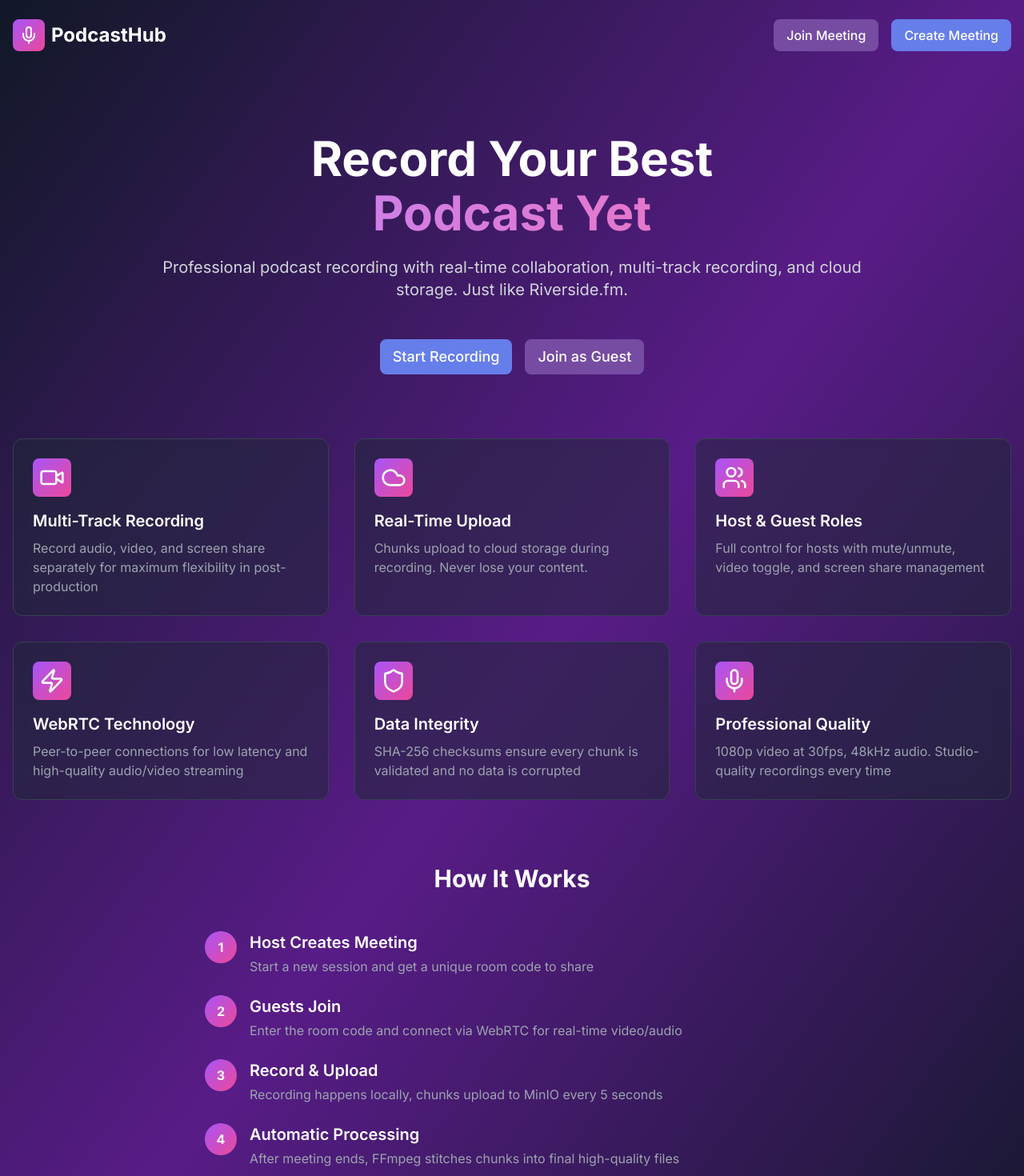
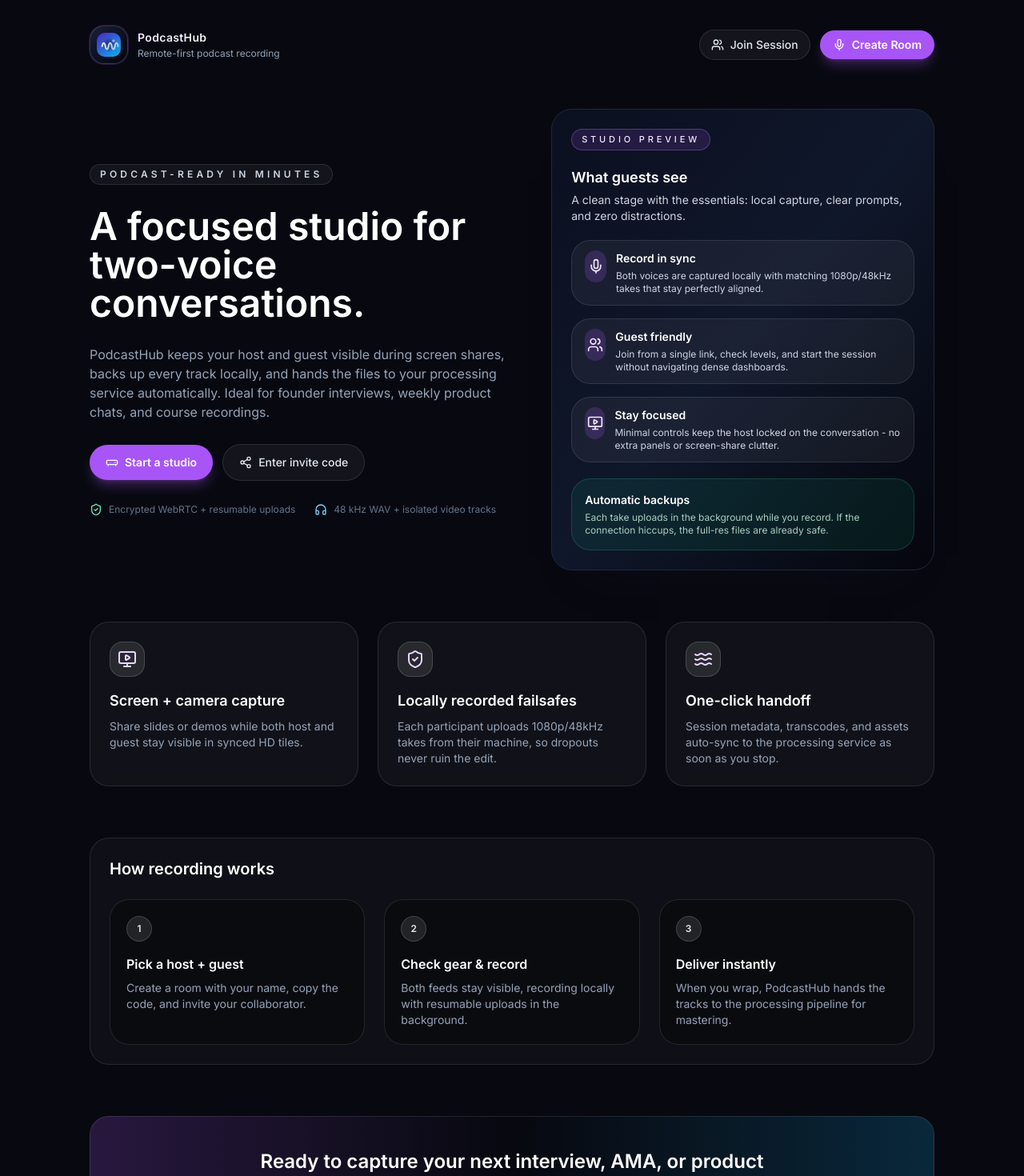
Before and after one commit to abhi-kakadiya/PodcastHub, a Next.js app in the folder podcast-frontend/: page / in a window 1280 px wide. Shown: the top 1470 px of the page at 80% size. Built offline with nearby package versions, Linux system fonts and the light colour scheme.

Commit message:
Polish hero preview and header branding

```diff
--- a/podcast-frontend/src/app/page.tsx
+++ b/podcast-frontend/src/app/page.tsx
@@ -1,173 +1,234 @@
-'use client';
+"use client";
 
-import { useRouter } from 'next/navigation';
-import { Mic, Video, Users, Zap, Shield, Cloud } from 'lucide-react';
+import { useRouter } from "next/navigation";
+import {
+  Mic,
+  Users,
+  Share2,
+  MonitorPlay,
+  ShieldCheck,
+  Waves,
+  RadioReceiver,
+  Headphones,
+} from "lucide-react";
+import { Logo } from "@/components/logo";
+
+const features = [
+  {
+    icon: <MonitorPlay className="h-6 w-6" />,
+    title: "Screen + camera capture",
+    copy: "Share slides or demos while both host and guest stay visible in synced HD tiles.",
+  },
+  {
+    icon: <ShieldCheck className="h-6 w-6" />,
+    title: "Locally recorded failsafes",
+    copy: "Each participant uploads 1080p/48kHz takes from their machine, so dropouts never ruin the edit.",
+  },
+  {
+    icon: <Waves className="h-6 w-6" />,
+    title: "One-click handoff",
+    copy: "Session metadata, transcodes, and assets auto-sync to the processing service as soon as you stop.",
+  },
+];
+
+const workflow = [
+  {
+    title: "Pick a host + guest",
+    detail: "Create a room with your name, copy the code, and invite your collaborator.",
+  },
+  {
+    title: "Check gear & record",
+    detail: "Both feeds stay visible, recording locally with resumable uploads in the background.",
+  },
+  {
+    title: "Deliver instantly",
+    detail: "When you wrap, PodcastHub hands the tracks to the processing pipeline for mastering.",
+  },
+];
+
+const previewHighlights = [
+  {
+    icon: <Mic className="h-5 w-5" />,
+    title: "Record in sync",
+    detail: "Both voices are captured locally with matching 1080p/48kHz takes that stay perfectly aligned.",
+  },
+  {
+    icon: <Users className="h-5 w-5" />,
+    title: "Guest friendly",
+    detail: "Join from a single link, check levels, and start the session without navigating dense dashboards.",
+  },
+  {
+    icon: <MonitorPlay className="h-5 w-5" />,
+    title: "Stay focused",
+    detail: "Minimal controls keep the host locked on the conversation - no extra panels or screen-share clutter.",
+  },
+];
+
+const HeroPreview = () => (
+  <div className="rounded-[26px] border border-white/12 bg-gradient-to-br from-[#0b1020] via-[#0f172a] to-[#05060d] p-6 shadow-[0_35px_55px_-52px_rgba(12,17,30,0.85)] transition duration-500 ease-out hover:-translate-y-[2px] hover:shadow-[0_28px_55px_-38px_rgba(120,131,255,0.45)]">
+    <div className="flex flex-col gap-5 text-slate-300">
+      <span className="inline-flex w-fit items-center gap-2 rounded-full border border-purple-400/30 bg-purple-500/15 px-3 py-1 text-[11px] font-medium uppercase tracking-[0.35em] text-purple-100">
+        Studio preview
+      </span>
+      <div>
+        <h3 className="text-lg font-semibold text-white">What guests see</h3>
+        <p className="mt-1 text-sm">
+          A clean stage with the essentials: local capture, clear prompts, and zero distractions.
+        </p>
+      </div>
+      <div className="flex flex-col gap-4">
+        {previewHighlights.map((item) => (
+          <div
+            key={item.title}
+            className="flex items-start gap-3 rounded-3xl border border-white/10 bg-white/5 px-4 py-3 transition hover:border-white/20"
+          >
+            <div className="flex h-10 w-10 items-center justify-center rounded-2xl bg-purple-500/20 text-purple-100">
+              {item.icon}
+            </div>
+            <div>
+              <p className="text-sm font-semibold text-white">{item.title}</p>
+              <p className="mt-1 text-xs">{item.detail}</p>
+            </div>
+          </div>
+        ))}
+      </div>
+      <div className="rounded-3xl border border-emerald-400/20 bg-emerald-500/10 px-4 py-4 text-xs text-emerald-100">
+        <p className="text-sm font-semibold text-white">Automatic backups</p>
+        <p className="mt-1 text-emerald-100/80">
+          Each take uploads in the background while you record. If the connection hiccups, the full-res files are already safe.
+        </p>
+      </div>
+    </div>
+  </div>
+);
 
 export default function Home() {
   const router = useRouter();
 
   return (
-    <div className="min-h-screen bg-gradient-to-br from-gray-900 via-purple-900 to-gray-900">
-      {/* Header */}
-      <header className="container mx-auto px-4 py-6">
-        <nav className="flex items-center justify-between">
-          <div className="flex items-center gap-2">
-            <div className="w-10 h-10 rounded-lg bg-gradient-to-br from-purple-500 to-pink-500 flex items-center justify-center">
-              <Mic className="w-6 h-6 text-white" />
-            </div>
-            <span className="text-2xl font-bold text-white">PodcastHub</span>
-          </div>
-          <div className="flex gap-4">
+    <div className="min-h-screen bg-[#080910] text-slate-100">
+      <div className="mx-auto flex min-h-screen w-full max-w-6xl flex-col px-4 pb-20 pt-8 sm:px-6 lg:px-12">
+        <header className="flex flex-wrap items-center justify-between gap-4">
+          <Logo subtitle="Remote-first podcast recording" />
+          <div className="flex flex-wrap items-center gap-3">
             <button
-              onClick={() => router.push('/join')}
-              className="btn btn-secondary"
+              onClick={() => router.push("/join")}
+              className="inline-flex items-center gap-2 rounded-full border border-white/10 bg-white/5 px-3.5 py-2 text-sm font-medium text-slate-200 transition hover:border-white/20 hover:text-white"
             >
-              Join Meeting
+              <Users className="h-4 w-4" />
+              Join Session
             </button>
             <button
-              onClick={() => router.push('/create')}
-              className="btn btn-primary"
+              onClick={() => router.push("/create")}
+              className="inline-flex items-center gap-2 rounded-full bg-purple-500 px-4 py-2 text-sm font-semibold text-white shadow-lg shadow-purple-500/30 transition hover:bg-purple-400"
             >
-              Create Meeting
+              <Mic className="h-4 w-4" />
+              Create Room
             </button>
           </div>
-        </nav>
         </header>
 
-      {/* Hero Section */}
-      <main className="container mx-auto px-4 py-20">
-        <div className="text-center max-w-4xl mx-auto">
-          <h1 className="text-6xl font-bold text-white mb-6">
-            Record Your Best
-            <span className="block mt-2 bg-gradient-to-r from-purple-400 to-pink-400 bg-clip-text text-transparent">
-              Podcast Yet
+        <main className="mt-14 flex flex-1 flex-col gap-16">
+          <section className="grid gap-12 lg:grid-cols-[minmax(0,1.05fr)_minmax(0,0.95fr)] lg:items-center">
+            <div className="space-y-7">
+              <span className="inline-flex items-center gap-2 rounded-full border border-white/10 bg-white/5 px-3 py-1 text-xs font-semibold uppercase tracking-[0.35em] text-slate-300">
+                Podcast-ready in minutes
               </span>
+              <h1 className="max-w-xl text-4xl font-semibold leading-tight text-white sm:text-5xl">
+                A focused studio for two-voice conversations.
               </h1>
-          <p className="text-xl text-gray-300 mb-12">
-            Professional podcast recording with real-time collaboration,
-            multi-track recording, and cloud storage. Just like Riverside.fm.
+              <p className="max-w-xl text-base text-slate-400">
+                PodcastHub keeps your host and guest visible during screen shares, backs up every track locally, and hands the files to your processing service automatically. Ideal for founder interviews, weekly product chats, and course recordings.
               </p>
-
-          <div className="flex gap-4 justify-center">
+              <div className="flex flex-wrap items-center gap-3">
                 <button
-              onClick={() => router.push('/create')}
-              className="btn btn-primary text-lg px-8 py-4"
+                  onClick={() => router.push("/create")}
+                  className="inline-flex items-center gap-2 rounded-full bg-purple-500 px-5 py-3 text-sm font-semibold text-white shadow-lg shadow-purple-500/30 transition hover:bg-purple-400"
                 >
-              Start Recording
+                  <RadioReceiver className="h-4 w-4" />
+                  Start a studio
                 </button>
                 <button
-              onClick={() => router.push('/join')}
-              className="btn btn-secondary text-lg px-8 py-4"
+                  onClick={() => router.push("/join")}
+                  className="inline-flex items-center gap-2 rounded-full border border-white/10 bg-white/5 px-5 py-3 text-sm font-medium text-slate-200 transition hover:border-white/20 hover:text-white"
                 >
-              Join as Guest
+                  <Share2 className="h-4 w-4" />
+                  Enter invite code
                 </button>
               </div>
-        </div>
-
-        {/* Features Grid */}
-        <div className="grid md:grid-cols-3 gap-8 mt-20">
-          <FeatureCard
-            icon={<Video className="w-8 h-8" />}
-            title="Multi-Track Recording"
-            description="Record audio, video, and screen share separately for maximum flexibility in post-production"
-          />
-          <FeatureCard
-            icon={<Cloud className="w-8 h-8" />}
-            title="Real-Time Upload"
-            description="Chunks upload to cloud storage during recording. Never lose your content."
-          />
-          <FeatureCard
-            icon={<Users className="w-8 h-8" />}
-            title="Host & Guest Roles"
-            description="Full control for hosts with mute/unmute, video toggle, and screen share management"
-          />
-          <FeatureCard
-            icon={<Zap className="w-8 h-8" />}
-            title="WebRTC Technology"
-            description="Peer-to-peer connections for low latency and high-quality audio/video streaming"
-          />
-          <FeatureCard
-            icon={<Shield className="w-8 h-8" />}
-            title="Data Integrity"
-            description="SHA-256 checksums ensure every chunk is validated and no data is corrupted"
-          />
-          <FeatureCard
-            icon={<Mic className="w-8 h-8" />}
-            title="Professional Quality"
-            description="1080p video at 30fps, 48kHz audio. Studio-quality recordings every time"
-          />
-        </div>
-
-        {/* How It Works */}
-        <div className="mt-20 max-w-3xl mx-auto">
-          <h2 className="text-3xl font-bold text-white text-center mb-12">
-            How It Works
-          </h2>
-          <div className="space-y-6">
-            <Step
-              number="1"
-              title="Host Creates Meeting"
-              description="Start a new session and get a unique room code to share"
-            />
-            <Step
-              number="2"
-              title="Guests Join"
-              description="Enter the room code and connect via WebRTC for real-time video/audio"
-            />
-            <Step
-              number="3"
-              title="Record & Upload"
-              description="Recording happens locally, chunks upload to MinIO every 5 seconds"
-            />
-            <Step
-              number="4"
-              title="Automatic Processing"
-              description="After meeting ends, FFmpeg stitches chunks into final high-quality files"
-            />
+              <div className="flex flex-wrap items-center gap-6 text-xs text-slate-500">
+                <span className="flex items-center gap-2">
+                  <ShieldCheck className="h-4 w-4 text-emerald-300" />
+                  Encrypted WebRTC + resumable uploads
+                </span>
+                <span className="flex items-center gap-2">
+                  <Headphones className="h-4 w-4 text-sky-300" />
+                  48 kHz WAV + isolated video tracks
+                </span>
               </div>
             </div>
+            <HeroPreview />
+          </section>
+
+          <section className="grid gap-6 sm:grid-cols-2 lg:grid-cols-3">
+            {features.map((item) => (
+              <div
+                key={item.title}
+                className="rounded-3xl border border-white/10 bg-white/[0.04] p-6 backdrop-blur transition hover:border-white/20"
+              >
+                <div className="mb-4 inline-flex h-11 w-11 items-center justify-center rounded-2xl border border-white/15 bg-white/10 text-purple-200">
+                  {item.icon}
+                </div>
+                <h3 className="text-lg font-semibold text-white">{item.title}</h3>
+                <p className="mt-2 text-sm text-slate-400">{item.copy}</p>
+              </div>
+            ))}
+          </section>
+
+          <section className="rounded-3xl border border-white/10 bg-white/[0.03] p-6 backdrop-blur">
+            <h2 className="text-xl font-semibold text-white">How recording works</h2>
+            <div className="mt-6 grid gap-6 md:grid-cols-3">
+              {workflow.map((step, index) => (
+                <div key={step.title} className="rounded-3xl border border-white/10 bg-black/30 p-5">
+                  <span className="flex h-8 w-8 items-center justify-center rounded-full border border-white/15 bg-white/10 text-xs font-semibold text-slate-200">
+                    {index + 1}
+                  </span>
+                  <h3 className="mt-4 text-base font-semibold text-white">{step.title}</h3>
+                  <p className="mt-2 text-sm text-slate-400">{step.detail}</p>
+                </div>
+              ))}
+            </div>
+          </section>
+
+          <section className="flex flex-col items-center gap-6 rounded-3xl border border-white/10 bg-gradient-to-r from-purple-500/20 via-transparent to-sky-500/20 px-6 py-10 text-center">
+            <h2 className="max-w-2xl text-2xl font-semibold text-white">
+              Ready to capture your next interview, AMA, or product walk-through?
+            </h2>
+            <p className="max-w-2xl text-sm text-slate-300">
+              PodcastHub Studio keeps both faces on screen, records every take locally, and feeds your processing pipeline the moment you wrap. No tabs to juggle, no external tooling required.
+            </p>
+            <div className="flex flex-wrap items-center justify-center gap-3">
+              <button
+                onClick={() => router.push("/create")}
+                className="inline-flex items-center gap-2 rounded-full bg-purple-500 px-5 py-3 text-sm font-semibold text-white shadow-lg shadow-purple-500/30 transition hover:bg-purple-400"
+              >
+                <Mic className="h-4 w-4" />
+                Launch a room
+              </button>
+              <button
+                onClick={() => router.push("/join")}
+                className="inline-flex items-center gap-2 rounded-full border border-white/10 bg-white/5 px-5 py-3 text-sm font-medium text-slate-200 transition hover:border-white/20 hover:text-white"
+              >
+                <Share2 className="h-4 w-4" />
+                I already have a code
+              </button>
+            </div>
+          </section>
         </main>
 
-      {/* Footer */}
-      <footer className="container mx-auto px-4 py-8 mt-20 border-t border-gray-800">
-        <div className="text-center text-gray-400">
-          <p>Built with Next.js, FastAPI, MinIO, RabbitMQ, and FFmpeg</p>
-          <p className="mt-2">Microservices Architecture Project - CAS 735</p>
-        </div>
+        <footer className="mt-14 border-t border-white/10 pt-6 text-center text-xs text-slate-500">
+          Built for the CAS-735 project stack: Next.js · FastAPI · MinIO · RabbitMQ · FFmpeg.
         </footer>
-    </div>
-  );
-}
-
-function FeatureCard({ icon, title, description }: {
-  icon: React.ReactNode;
-  title: string;
-  description: string;
-}) {
-  return (
-    <div className="p-6 rounded-xl bg-gray-800/50 backdrop-blur border border-gray-700 hover:border-purple-500 transition-all duration-300">
-      <div className="w-12 h-12 rounded-lg bg-gradient-to-br from-purple-500 to-pink-500 flex items-center justify-center mb-4">
-        {icon}
-      </div>
-      <h3 className="text-xl font-semibold text-white mb-2">{title}</h3>
-      <p className="text-gray-400">{description}</p>
-    </div>
-  );
-}
-
-function Step({ number, title, description }: {
-  number: string;
-  title: string;
-  description: string;
-}) {
-  return (
-    <div className="flex gap-4 items-start">
-      <div className="w-10 h-10 rounded-full bg-gradient-to-br from-purple-500 to-pink-500 flex items-center justify-center flex-shrink-0">
-        <span className="text-white font-bold">{number}</span>
-      </div>
-      <div>
-        <h3 className="text-xl font-semibold text-white mb-1">{title}</h3>
-        <p className="text-gray-400">{description}</p>
       </div>
     </div>
   );
--- /dev/null
+++ b/podcast-frontend/src/components/logo.tsx
@@ -0,0 +1,38 @@
+"use client";
+
+import Image from "next/image";
+
+type LogoProps = {
+  className?: string;
+  title?: string;
+  subtitle?: string;
+  showWordmark?: boolean;
+};
+
+export function Logo({
+  className = "",
+  title = "PodcastHub",
+  subtitle,
+  showWordmark = true,
+}: LogoProps) {
+  const wrapperClasses = ["inline-flex items-center gap-3", className]
+    .filter(Boolean)
+    .join(" ");
+
+  return (
+    <div className={wrapperClasses}>
+      <div className="relative flex h-12 w-12 items-center justify-center rounded-[18px] border border-white/15 bg-gradient-to-br from-[#1b1f3a] via-[#0d1122] to-[#05060d] shadow-[0_18px_40px_-28px_rgba(88,118,255,0.6)] ring-1 ring-purple-500/20">
+        <Image src="/logo-mark.svg" alt="PodcastHub logo" width={30} height={30} priority />
+      </div>
+
+      {showWordmark && (
+        <div className="space-y-0.5">
+          <p className="bg-gradient-to-r from-purple-100 via-slate-100 to-cyan-100 bg-clip-text text-sm font-semibold tracking-wide text-transparent">
+            {title}
+          </p>
+          {subtitle && <p className="text-xs text-slate-400">{subtitle}</p>}
+        </div>
+      )}
+    </div>
+  );
+}
```
Also changed, not shown: podcast-frontend/public/favicon.svg (added), podcast-frontend/public/logo-mark.svg (added). Lines whose indentation alone changed are shown as unchanged.
